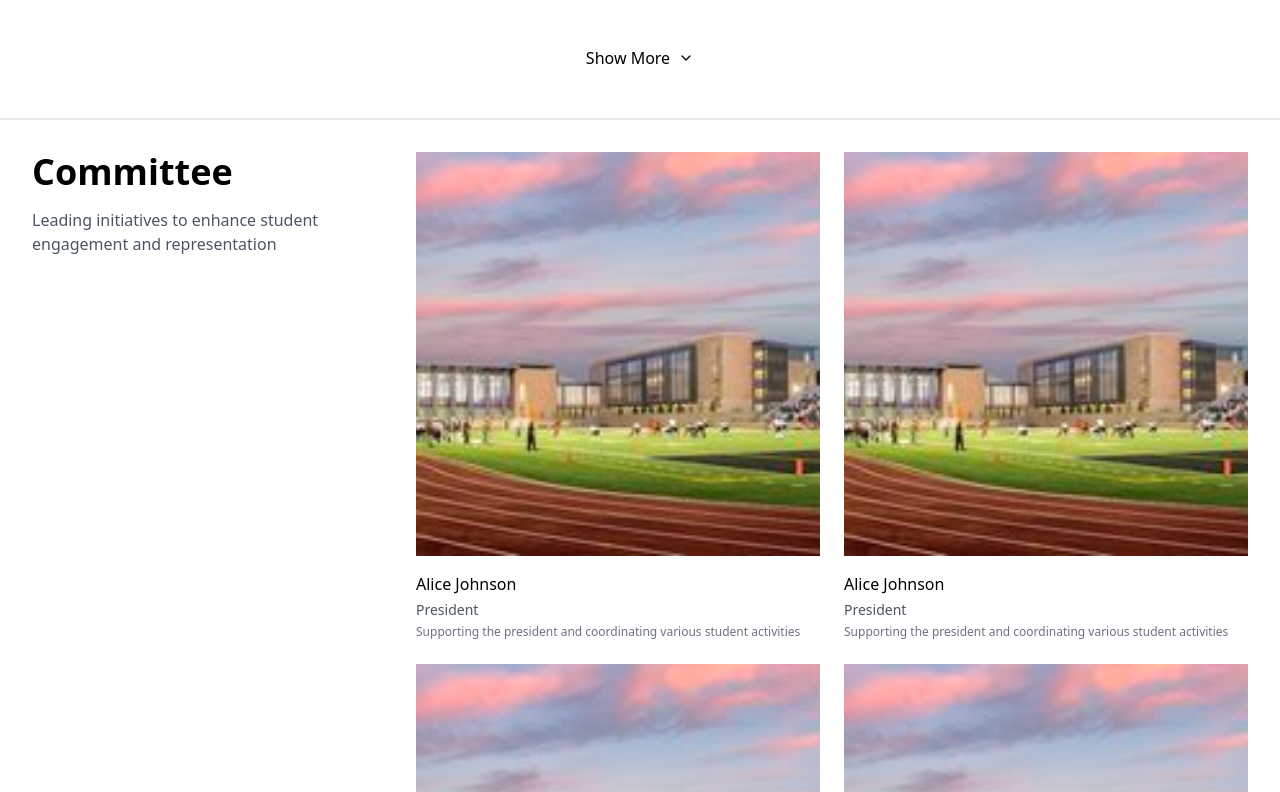
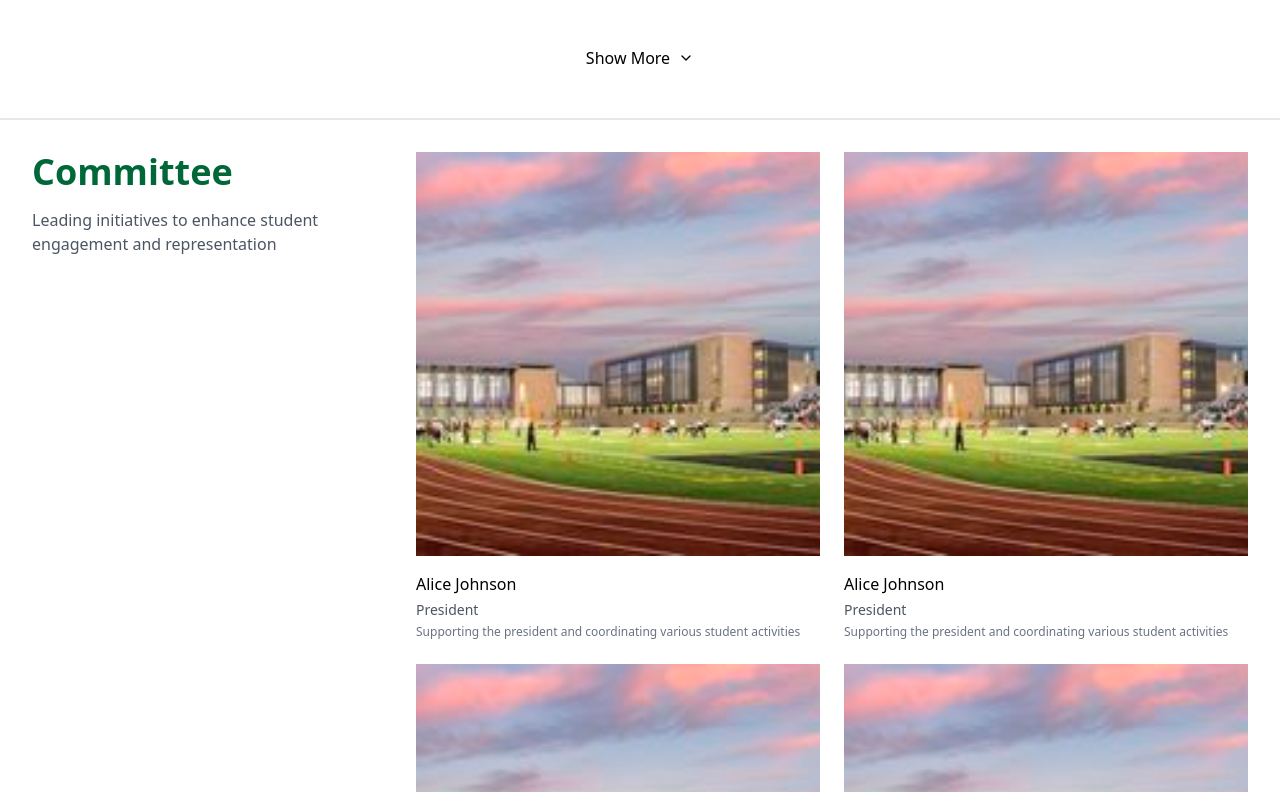
Before and after one commit to PathiniE/vcc_past-pupil-association-webpage, a Next.js app: page / in a window 1280 px wide. Shown: the part 3048-3840 px from the top of the page. Built offline with nearby package versions, Linux system fonts and the light colour scheme.

Commit message:
update UI

```diff
--- a/src/app/components/Home/Committee.jsx
+++ b/src/app/components/Home/Committee.jsx
@@ -48,10 +48,10 @@ const COMMITTEE_MEMBERS = [
 
   export default function Committee() {
     return (
-      <div className="flex flex-col lg:flex-row min-h-screen">
+      <div className="flex flex-col lg:flex-row min-h-screen container mx-auto">
         {/* Mobile title section */}
         <div className="block lg:hidden p-8">
-          <h1 className="text-2xl text-center font-bold">Executive Committee</h1>
+          <h1 className="text-2xl text-center font-bold text-primary">Executive Committee</h1>
           <p className=" text-gray-600 mt-2 text-center">Leading initiatives to enhance student engagement and representation</p>
         </div>
 
@@ -59,7 +59,7 @@ const COMMITTEE_MEMBERS = [
         <div className="flex flex-col lg:flex-row w-full">
           {/* Desktop title section */}
           <div className="hidden lg:block lg:w-[30%] p-8 md:p-8">
-            <p className="text-2xl md:text-3xl lg:text-4xl font-bold">Committee</p>
+            <p className="text-2xl md:text-3xl lg:text-4xl font-bold text-primary">Committee</p>
             <p className="text-gray-600 md:mt-4">Leading initiatives to enhance student engagement and representation</p>
           </div>
 
```
